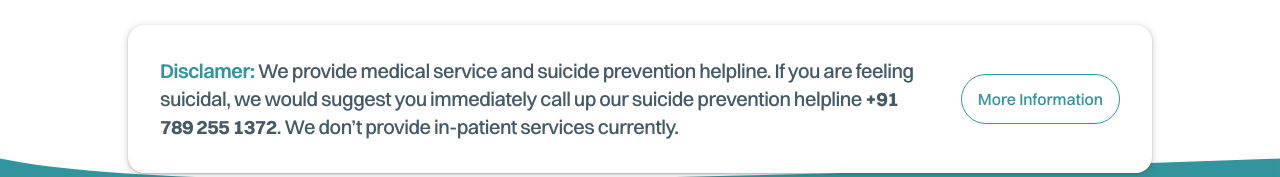
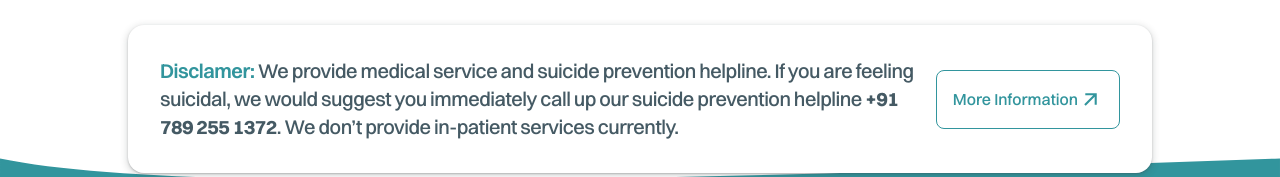
Before and after one commit to Kayeff/Heart-It-Out, a React (Vite) app: page / in a window 1280 px wide. Shown: the part 775-952 px from the top of the page. Built offline with nearby package versions, Linux system fonts and the light colour scheme.

Commit message:
tweaked minor changes - 2

```diff
--- a/src/components/Button.jsx
+++ b/src/components/Button.jsx
@@ -1,7 +1,7 @@
 export default function Button({ title, css, Icon, size }) {
   return (
     <button
-      className={`p-4 rounded-lg font-medium flex items-center justify-center ${css} transition-colors  hover:shadow-button`}
+      className={`p-4 rounded-lg font-medium flex items-center justify-center ${css} transition-all hover:shadow-button`}
     >
       <span>{title}</span>
       <Icon size={size} />
--- a/src/components/Disclamer.jsx
+++ b/src/components/Disclamer.jsx
@@ -1,3 +1,6 @@
+import { RiArrowRightUpLine } from "@remixicon/react";
+import Button from "./Button";
+
 export default function Disclamer() {
   return (
     <div className="w-full rounded-2xl flex items-center justify-between text-dark-grey shadow-navbar bg-white p-8">
@@ -13,9 +16,12 @@ export default function Disclamer() {
           . We don’t provide in-patient services currently.
         </p>
       </div>
-      <button className="px-4 py-3 border border-health-green font-medium text-health-green rounded-full hover:bg-health-green transition-colors hover:text-white">
-        More Information
-      </button>
+      <Button
+        title={"More Information"}
+        Icon={RiArrowRightUpLine}
+        css="border border-health-green text-health-green hover:bg-anti-flash-white"
+        size={25}
+      />
     </div>
   );
 }
--- a/src/components/NavLinks.jsx
+++ b/src/components/NavLinks.jsx
@@ -1,6 +1,9 @@
 export default function NavLinks({ href, children }) {
   return (
-    <a className="tracking-tight text-lg" href={href}>
+    <a
+      className="tracking-tight text-lg hover:text-dark-grey transition-colors"
+      href={href}
+    >
       {children}
     </a>
   );
--- a/src/components/Therapy.jsx
+++ b/src/components/Therapy.jsx
@@ -22,7 +22,7 @@ export default function Therapy({ twist, src, focusedText, title, paragraph }) {
             </div>
             <Button
               title={"Start your journey"}
-              css="bg-white text-health-green rounded-full px-4 py-3"
+              css="bg-white text-health-green rounded-full px-4 py-3 hover:bg-anti-flash-white"
               Icon={RiArrowRightUpLine}
               size={30}
             />
@@ -39,7 +39,7 @@ export default function Therapy({ twist, src, focusedText, title, paragraph }) {
             </div>
             <Button
               title={"Start your journey"}
-              css="bg-white text-health-green rounded-full px-4 py-3"
+              css="bg-white text-health-green rounded-full px-4 py-3 hover:bg-anti-flash-white"
               Icon={RiArrowRightUpLine}
               size={30}
             />
```
